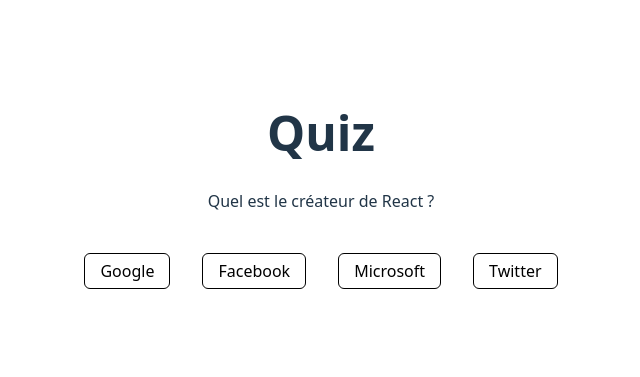
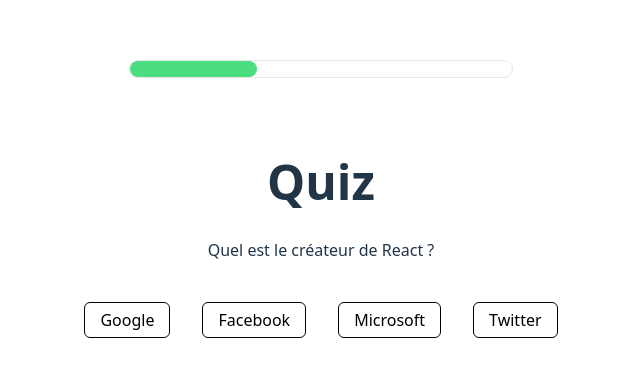
Before and after one commit to Abelilito/Quiz, a React (Vite) app: page / in a window 1280 px wide. Shown: the part 201-578 px from the top of the page, without its empty margins (319-959 px from the left). Built offline with nearby package versions, Linux system fonts and the light colour scheme.

Commit message:
Fix progress bar

```diff
--- /dev/null
+++ b/src/components/Progressbar/Progressbar.jsx
@@ -0,0 +1,26 @@
+const Progressbar = ({ range }) => {
+  let percentage;
+  if (range > 100) {
+    percentage = 100;
+  } else {
+    percentage = range;
+  }
+
+  return (
+    <div className="m-auto w-[30%]">
+      <div
+        className="
+          h-[18px] relative bg-transparent border border-solid border-grey w-full rounded-tl-full rounded-bl-full
+          rounded-tr-full rounded-br-full
+        "
+      >
+        <div
+          className="relative h-full bg-green-400 rounded-tl-full rounded-bl-full rounded-tr-full rounded-br-full"
+          style={{ width: percentage + "%" }}
+        ></div>
+      </div>
+    </div>
+  );
+};
+
+export default Progressbar;
--- /dev/null
+++ b/src/components/Progressbar/index.js
@@ -0,0 +1,3 @@
+import Progressbar from "./Progressbar";
+
+export default Progressbar;
--- a/src/components/Quiz/Quiz.jsx
+++ b/src/components/Quiz/Quiz.jsx
@@ -16,7 +16,7 @@
       answer: "Somme",
     },
     {
-      question: "Qui est le gagnant de Roland garros 2025",
+      question: "Qui est le gagnant de Roland garros 2025 ?",
       options: ["Sinner", "Federer", "Alcaraz", "Patrick Sebastien"],
       answer: "Alcaraz",
     },
@@ -25,6 +25,7 @@
   const [count, setCount] = useState(0);
   const [result, setResult] = useState([]);
   const [isClicked, setIsClicked] = useState(false);
+  const [range, setRange] = useState(100 / questions.length);
 
   function hanleIncrement(item, e) {
     setIsClicked(true);
@@ -33,6 +34,7 @@
     setTimeout(function () {
       setCount(count + 1);
       setIsClicked(false);
+      setRange(range + range);
     }, 1000);
   }
 
@@ -50,6 +52,7 @@
   function reset() {
     setCount(0);
     setResult([]);
+    setRange(100 / questions.length);
   }
 
   if (count + 1 > questions.length) {
@@ -64,7 +67,7 @@
     );
   } else {
     return (
-      <ShowQuestion question={questions[count].question}>
+      <ShowQuestion question={questions[count].question} range={range}>
         <div className="flex gap-8 items-center md:justify-center flex-col md:flex-row">
           {questions[count].options.map((option, index) => (
             <CustomButton
--- a/src/components/ShowAnswer/ShowAnswer.jsx
+++ b/src/components/ShowAnswer/ShowAnswer.jsx
@@ -1,20 +1,12 @@
 import s from "./style.module.css";
 
 export const ShowAnswer = ({ fn, questions, result, children }) => {
-  function progressBar() {
-    const range = 100 / questions.length;
-    const totalProgess = range * fn;
-    return totalProgess;
-  }
-
   return (
     <>
-      <progress id="file" max="100" value={progressBar()}></progress>
-      <h1>
-        {fn} / {questions.length}
+      <h1 className="text-4xl font-bold">
+        Réponses : {fn} / {questions.length}
       </h1>
-      <br />
-      <h1 className="text-4xl font-bold">Réponses</h1>
+
       {questions.map((question, index) => {
         question.yourAnswer = result[index];
         return (
--- a/src/components/ShowQuestion/ShowQuestion.jsx
+++ b/src/components/ShowQuestion/ShowQuestion.jsx
@@ -1,7 +1,10 @@
-export const ShowQuestion = ({ question, children }) => {
+import Progressbar from "../Progressbar/Progressbar";
+
+export const ShowQuestion = ({ question, children, range }) => {
   return (
     <>
-      <h1 className="text-5xl font-bold">Quiz</h1>
+      <Progressbar range={range} />
+      <h1 className="text-5xl font-bold mt-20">Quiz</h1>
       <div className="mb-10 text-base mt-[2rem]">{question}</div>
       {children}
     </>
```
